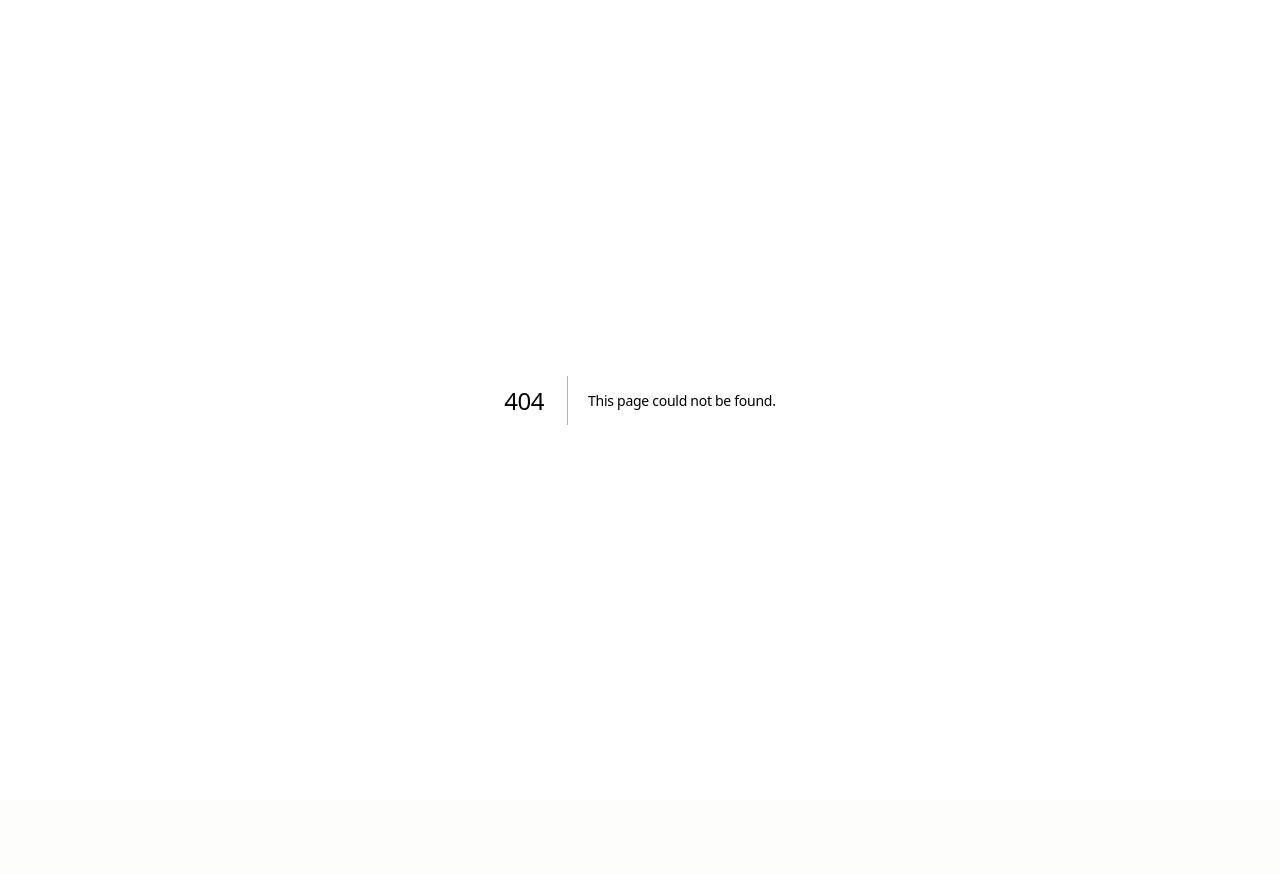
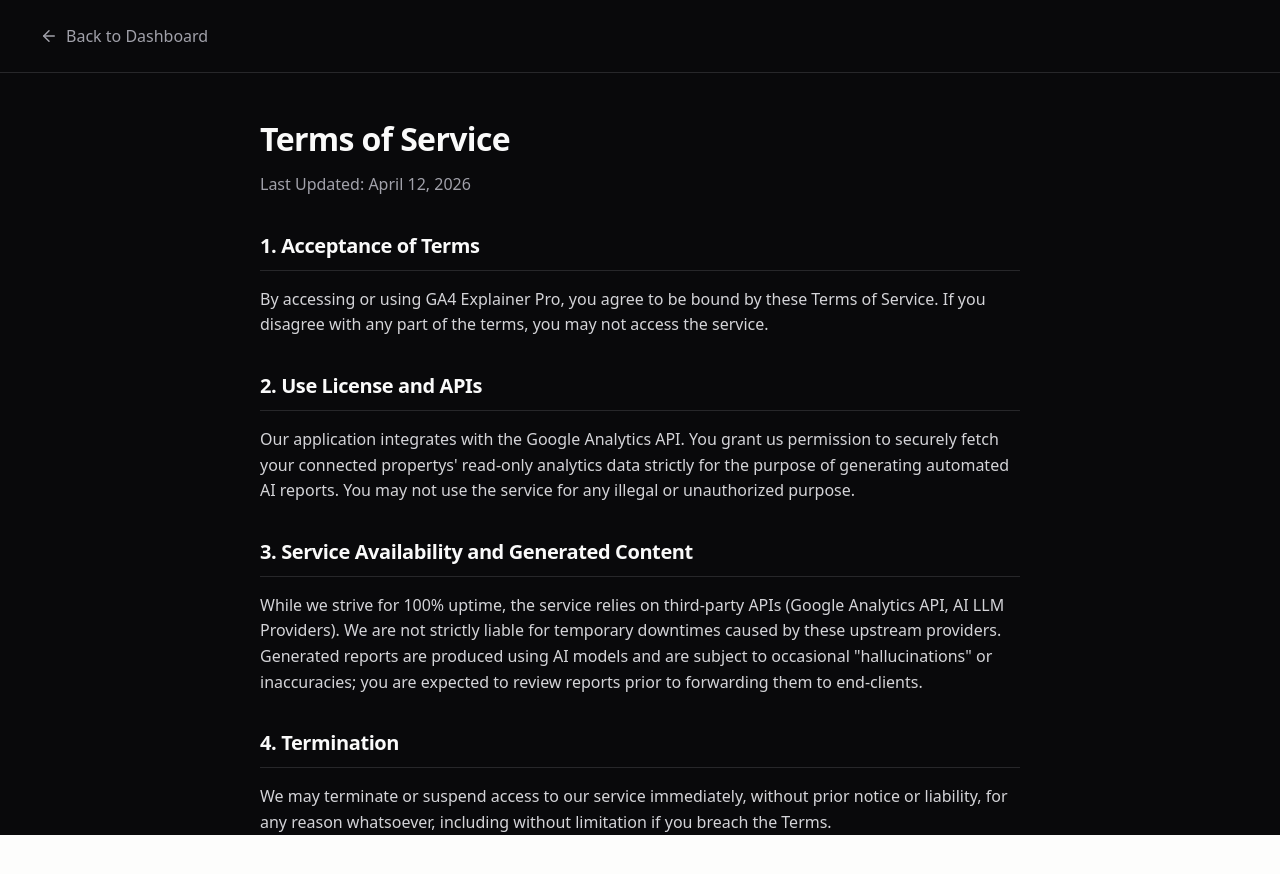
Before and after one commit to Kuldeep0101/GA4-Explainer, a Next.js app: page /terms in a window 1280 px wide. Before the commit this address had no page. Before the commit the page ends 800 px from the top, so only its background shows below. Built offline with nearby package versions, Linux system fonts and the light colour scheme.

Commit message:
SEO: Add Terms of Service route and footer links for Google OAuth compliance

```diff
--- a/src/app/page.tsx
+++ b/src/app/page.tsx
@@ -221,8 +221,9 @@
             Continue with Google
           </button>
           <p className={styles.signInNote}>7-day free trial · No credit card required</p>
-          <div style={{ marginTop: '20px', textAlign: 'center' }}>
+          <div style={{ marginTop: '20px', textAlign: 'center', display: 'flex', justifyContent: 'center', gap: '16px' }}>
             <Link href="/privacy" style={{ color: '#a1a1aa', fontSize: '12px', textDecoration: 'none' }}>Privacy Policy</Link>
+            <Link href="/terms" style={{ color: '#a1a1aa', fontSize: '12px', textDecoration: 'none' }}>Terms of Service</Link>
           </div>
         </div>
       </div>
@@ -445,9 +446,12 @@
       </div>
 
       {/* Footer */}
-      <footer style={{ marginTop: '60px', paddingTop: '20px', borderTop: '1px solid var(--border)', textAlign: 'center' }}>
+      <footer style={{ marginTop: '60px', paddingTop: '20px', borderTop: '1px solid var(--border)', textAlign: 'center', display: 'flex', justifyContent: 'center', gap: '20px' }}>
         <Link href="/privacy" style={{ color: 'var(--muted)', fontSize: '13px', textDecoration: 'none' }}>
           Privacy Policy
+        </Link>
+        <Link href="/terms" style={{ color: 'var(--muted)', fontSize: '13px', textDecoration: 'none' }}>
+          Terms of Service
         </Link>
       </footer>
     </main>
--- /dev/null
+++ b/src/app/terms/page.tsx
@@ -0,0 +1,52 @@
+import Link from 'next/link';
+import { ArrowLeft } from 'lucide-react';
+
+export const metadata = {
+  title: 'Terms of Service | GA4 Explainer',
+  description: 'Terms of Service for GA4 Explainer Pro',
+};
+
+export default function TermsOfService() {
+  return (
+    <div style={{ minHeight: '100vh', backgroundColor: '#09090b', color: '#fafafa', fontFamily: 'system-ui, sans-serif' }}>
+      <header style={{ padding: '24px 40px', borderBottom: '1px solid #27272a', display: 'flex', alignItems: 'center' }}>
+        <Link href="/" style={{ color: '#a1a1aa', display: 'flex', alignItems: 'center', gap: '8px', textDecoration: 'none', fontWeight: 500 }}>
+          <ArrowLeft size={18} /> Back to Dashboard
+        </Link>
+      </header>
+
+      <main style={{ maxWidth: '800px', margin: '40px auto', padding: '0 20px', lineHeight: '1.6' }}>
+        <h1 style={{ fontSize: '32px', marginBottom: '8px' }}>Terms of Service</h1>
+        <p style={{ color: '#a1a1aa', marginBottom: '32px' }}>Last Updated: April 12, 2026</p>
+
+        <section style={{ marginBottom: '32px' }}>
+          <h2 style={{ fontSize: '20px', borderBottom: '1px solid #27272a', paddingBottom: '8px', marginBottom: '16px' }}>1. Acceptance of Terms</h2>
+          <p style={{ color: '#d4d4d8' }}>
+            By accessing or using GA4 Explainer Pro, you agree to be bound by these Terms of Service. If you disagree with any part of the terms, you may not access the service.
+          </p>
+        </section>
+
+        <section style={{ marginBottom: '32px' }}>
+          <h2 style={{ fontSize: '20px', borderBottom: '1px solid #27272a', paddingBottom: '8px', marginBottom: '16px' }}>2. Use License and APIs</h2>
+          <p style={{ color: '#d4d4d8' }}>
+            Our application integrates with the Google Analytics API. You grant us permission to securely fetch your connected propertys' read-only analytics data strictly for the purpose of generating automated AI reports. You may not use the service for any illegal or unauthorized purpose.
+          </p>
+        </section>
+
+        <section style={{ marginBottom: '32px' }}>
+          <h2 style={{ fontSize: '20px', borderBottom: '1px solid #27272a', paddingBottom: '8px', marginBottom: '16px' }}>3. Service Availability and Generated Content</h2>
+          <p style={{ color: '#d4d4d8' }}>
+            While we strive for 100% uptime, the service relies on third-party APIs (Google Analytics API, AI LLM Providers). We are not strictly liable for temporary downtimes caused by these upstream providers. Generated reports are produced using AI models and are subject to occasional "hallucinations" or inaccuracies; you are expected to review reports prior to forwarding them to end-clients.
+          </p>
+        </section>
+
+        <section style={{ marginBottom: '32px' }}>
+          <h2 style={{ fontSize: '20px', borderBottom: '1px solid #27272a', paddingBottom: '8px', marginBottom: '16px' }}>4. Termination</h2>
+          <p style={{ color: '#d4d4d8' }}>
+            We may terminate or suspend access to our service immediately, without prior notice or liability, for any reason whatsoever, including without limitation if you breach the Terms.
+          </p>
+        </section>
+      </main>
+    </div>
+  );
+}
```
